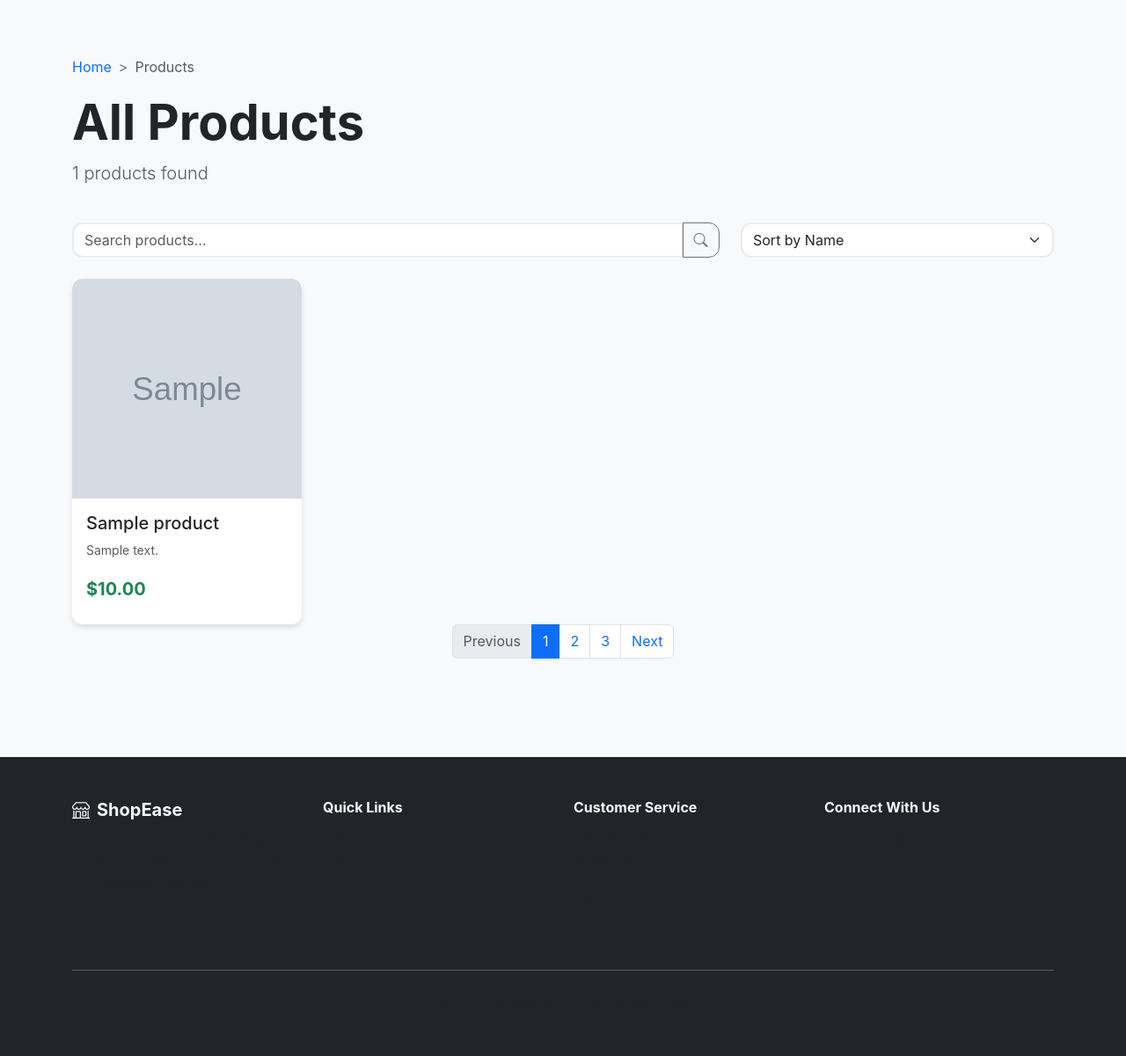
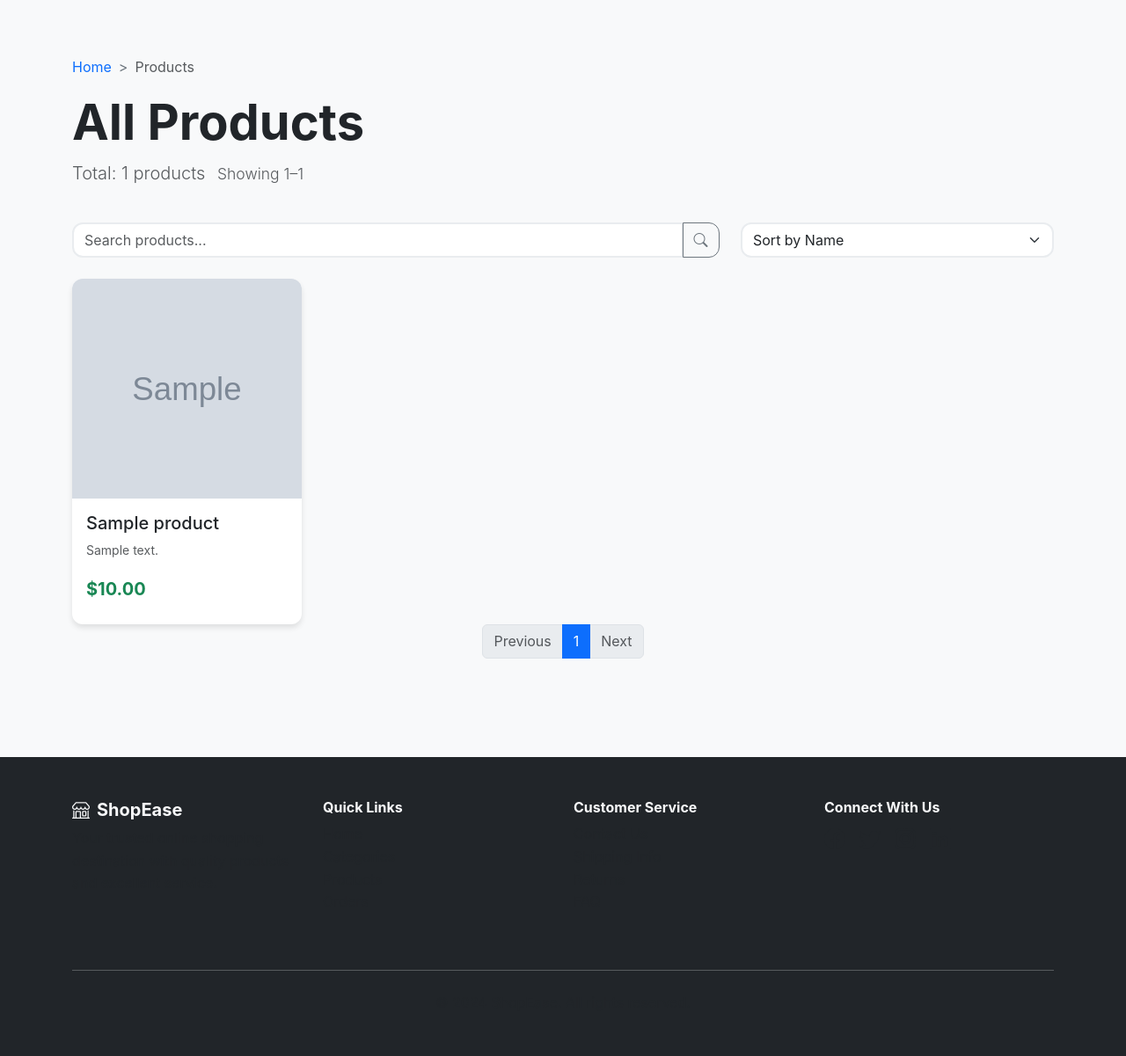
Before and after one commit to Harsh2678/csmproject, a Django app: page /products/ in a window 1280 px wide. Shown: the part 64-1265 px from the top of the page at 88% size. Run offline with Django 5.2, Linux system fonts and the light colour scheme; tables that the repository leaves empty hold one stand-in row (values such as "Sample post"); grey boxes marked "Sample" are stand-in pictures.

Commit message:
add pagination for order and product

```diff
--- a/myapp/templates/products.html
+++ b/myapp/templates/products.html
@@ -22,7 +22,11 @@
                     </ol>
                 </nav>
                 <h1 class="display-4 fw-bold">All Products</h1>
-                <p class="lead text-muted">{{ products|length }} products found</p>
+                {% if paginator %}
+                <p class="lead text-muted">Total: {{ paginator.count }} products
+                    {% if page_obj %}<span class="small ms-2">Showing {{ page_obj.start_index }}–{{ page_obj.end_index }}</span>{% endif %}
+                </p>
+                {% endif %}
             </div>
         </div>
 
@@ -82,25 +86,29 @@
         </div>
 
         <!-- Pagination -->
+        {% if page_obj %}
         <nav aria-label="Product pagination">
             <ul class="pagination justify-content-center">
-                <li class="page-item disabled">
-                    <a class="page-link" href="#" tabindex="-1">Previous</a>
+                <li class="page-item {% if not page_obj.has_previous %}disabled{% endif %}">
+                    {% if page_obj.has_previous %}
+                        <a class="page-link" href="?page={{ page_obj.previous_page_number }}" tabindex="-1">Previous</a>
+                    {% else %}
+                        <span class="page-link" tabindex="-1" aria-disabled="true">Previous</span>
+                    {% endif %}
                 </li>
-                <li class="page-item active">
-                    <a class="page-link" href="#">1</a>
-                </li>
-                <li class="page-item">
-                    <a class="page-link" href="#">2</a>
-                </li>
-                <li class="page-item">
-                    <a class="page-link" href="#">3</a>
-                </li>
-                <li class="page-item">
-                    <a class="page-link" href="#">Next</a>
+                {% for i in paginator.page_range %}
+                    <li class="page-item {% if page_obj.number == i %}active{% endif %}"><a class="page-link" href="?page={{ i }}">{{ i }}</a></li>
+                {% endfor %}
+                <li class="page-item {% if not page_obj.has_next %}disabled{% endif %}">
+                    {% if page_obj.has_next %}
+                        <a class="page-link" href="?page={{ page_obj.next_page_number }}">Next</a>
+                    {% else %}
+                        <span class="page-link" aria-disabled="true">Next</span>
+                    {% endif %}
                 </li>
             </ul>
         </nav>
+        {% endif %}
     </div>
 
 
--- a/myapp/views.py
+++ b/myapp/views.py
@@ -15,6 +15,7 @@ from django.urls import reverse
 from django.contrib.auth import get_user_model
 from django.core.mail import send_mail, EmailMultiAlternatives
 from django.template.loader import render_to_string
+from django.core.paginator import Paginator
 
 def home(request):
     categories = Category.objects.all()
@@ -42,16 +43,24 @@ def subcategories(request, category_id):
     return render(request, "subcategories.html", context)
 
 def products(request):
-    products = Product.objects.order_by('-id')
+    products_qs = Product.objects.order_by('-id')
+    paginator = Paginator(products_qs, 12)
+    page_number = request.GET.get("page")
+    products_page = paginator.get_page(page_number)
     context = {
-        'products': products
+        'products': products_page,
+        'page_obj': products_page,
+        'paginator': paginator,
     }
     return render(request, "products.html", context)
 
 def products_by_subcategory(request, subcategory_id):
     subcategory = get_object_or_404(SubCategory, pk=subcategory_id)
-    products = Product.objects.filter(sub_category=subcategory).order_by('-id')
-    return render(request, "products.html", {"products": products, "subcategory": subcategory})
+    products_qs = Product.objects.filter(sub_category=subcategory).order_by('-id')
+    paginator = Paginator(products_qs, 12)
+    page_number = request.GET.get("page")
+    products_page = paginator.get_page(page_number)
+    return render(request, "products.html", {"products": products_page, "subcategory": subcategory, "page_obj": products_page, "paginator": paginator})
 
 @login_required
 def add_to_cart(request, product_id):
@@ -132,9 +141,14 @@ def remove_from_cart(request, item_id):
 # duplicate checkout removed
 @login_required
 def order(request):
-    orders = Order.objects.filter(user=request.user).order_by("-created_at")
+    orders_qs = Order.objects.filter(user=request.user).order_by("-created_at")
+    paginator = Paginator(orders_qs, 12)
+    page_number = request.GET.get("page")
+    orders_page = paginator.get_page(page_number)
     return render(request, "order.html", {
-        'orders': orders,
+        'orders': orders_page,
+        'page_obj': orders_page,
+        'paginator': paginator,
     })
 
 @require_POST
```
Also changed, not shown: myapp/templates/order.html (+31 -1 lines).
